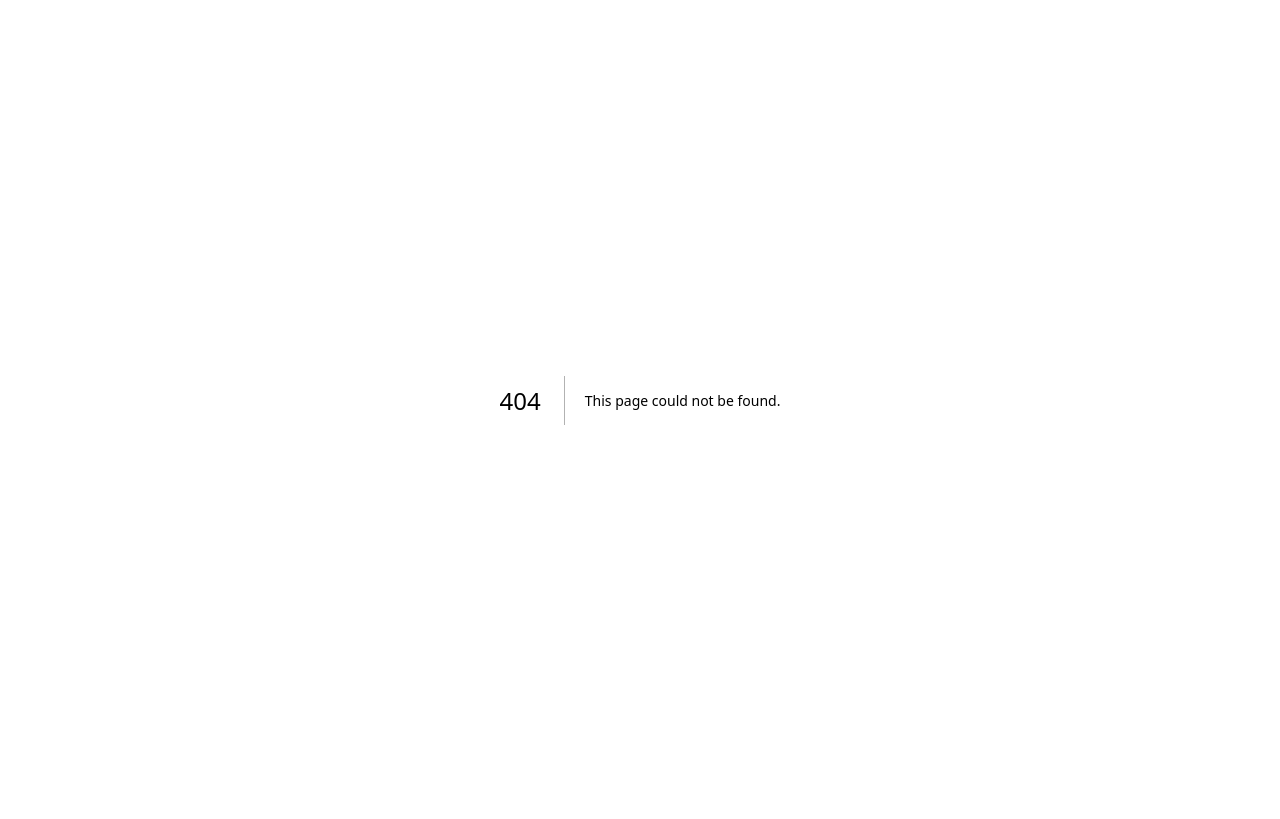
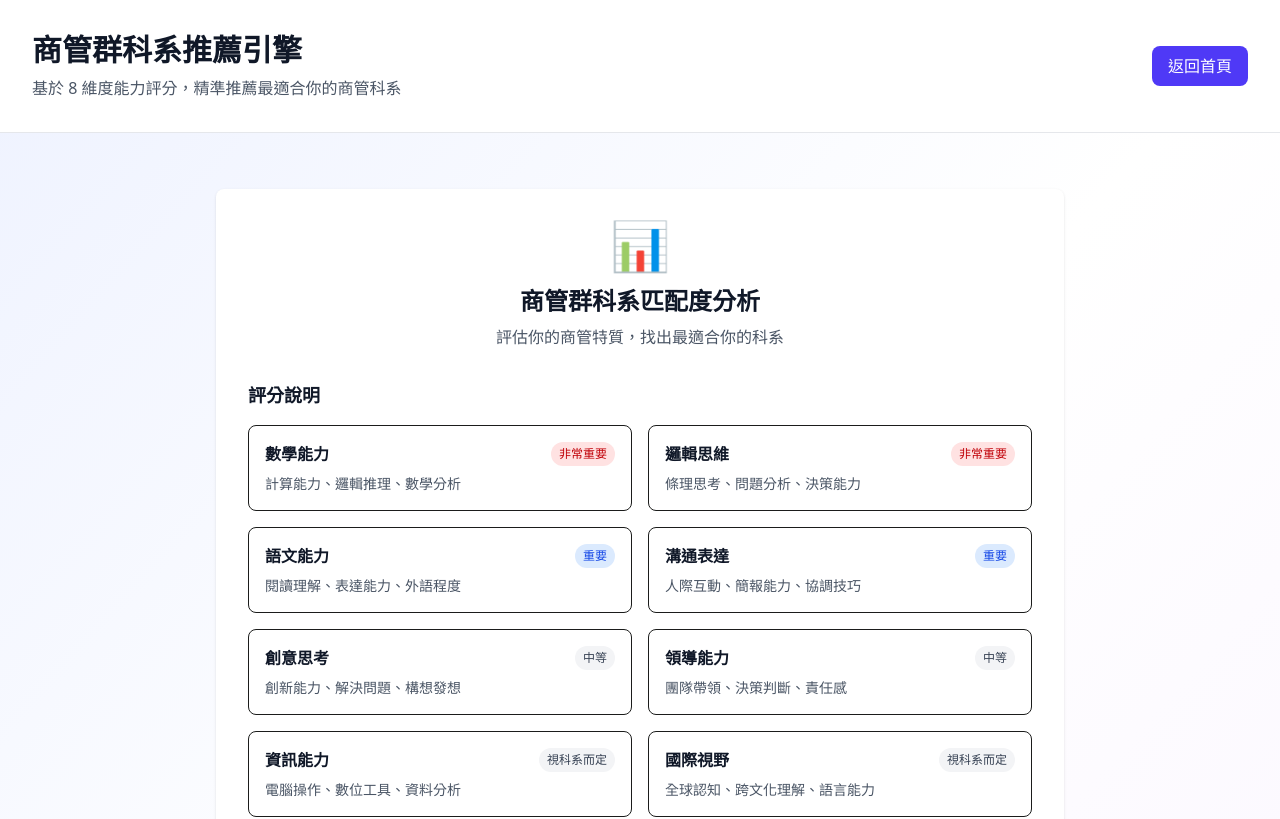
Before and after one commit to 2015hdwl-Claw/admission-master, a Next.js app: page /business-strategy in a window 1280 px wide. Before the commit this address had no page. Shown: the top 819 px of the page. Built offline with nearby package versions, Linux system fonts and the light colour scheme.

Commit message:
feat: Add business strategy recommendation page with 8-dimension scoring system

```diff
--- /dev/null
+++ b/src/app/business-strategy/page.tsx
@@ -0,0 +1,37 @@
+import BusinessStrategyEngine from '@/components/BusinessStrategyEngine'
+
+export const metadata = {
+  title: '商管群科系推薦引擎 | 升學大師',
+  description: '8維度能力評分系統，精準推薦最適合你的商管科系',
+}
+
+export default function BusinessStrategyPage() {
+  return (
+    <div className="min-h-screen bg-gradient-to-br from-indigo-50 via-white to-purple-50">
+      {/* Header */}
+      <div className="bg-white border-b border-gray-200">
+        <div className="max-w-7xl mx-auto px-4 sm:px-6 lg:px-8 py-8">
+          <div className="flex items-center justify-between">
+            <div>
+              <h1 className="text-3xl font-bold text-gray-900">商管群科系推薦引擎</h1>
+              <p className="text-gray-600 mt-2">
+                基於 8 維度能力評分，精準推薦最適合你的商管科系
+              </p>
+            </div>
+            <a
+              href="/"
+              className="px-4 py-2 bg-indigo-600 text-white rounded-lg hover:bg-indigo-700 transition"
+            >
+              返回首頁
+            </a>
+          </div>
+        </div>
+      </div>
+
+      {/* Main Content */}
+      <div className="max-w-7xl mx-auto px-4 sm:px-6 lg:px-8 py-8">
+        <BusinessStrategyEngine />
+      </div>
+    </div>
+  )
+}
```
